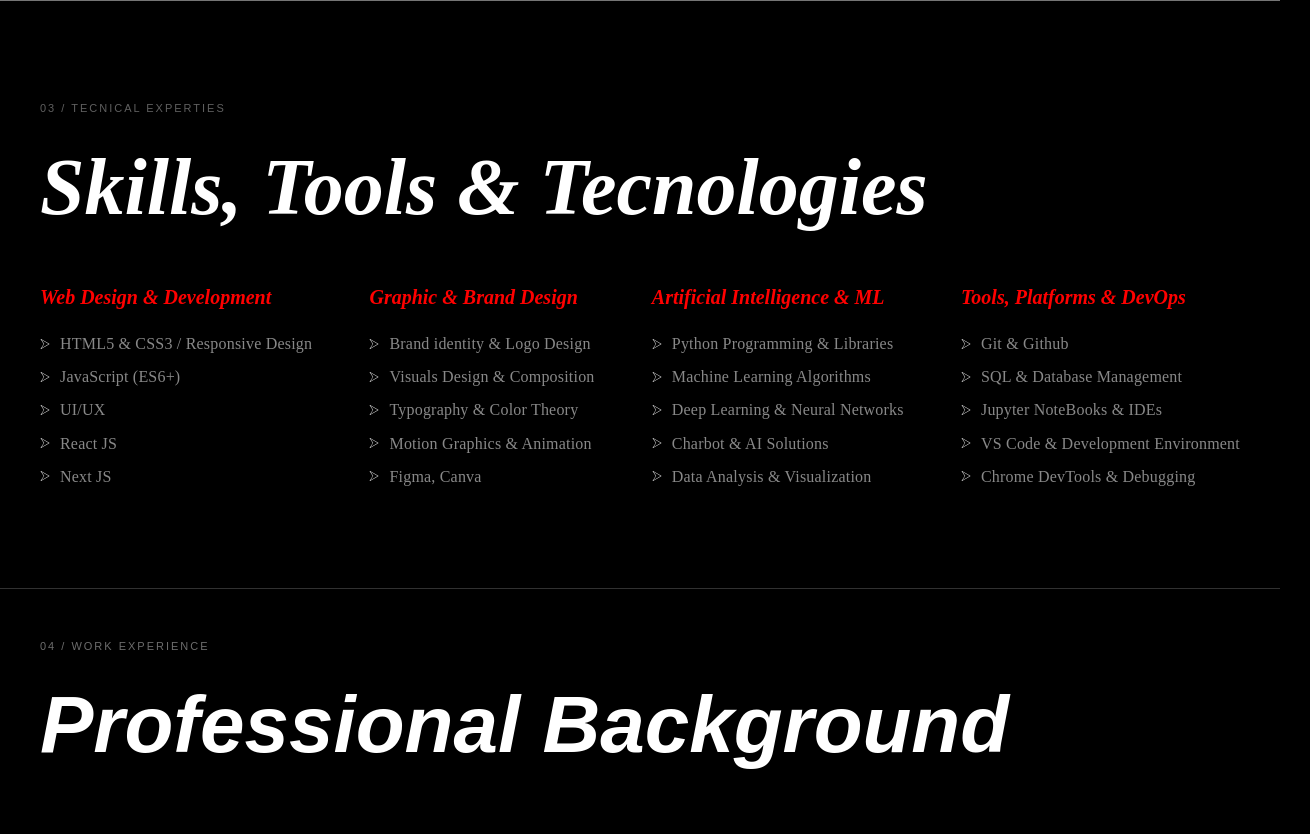
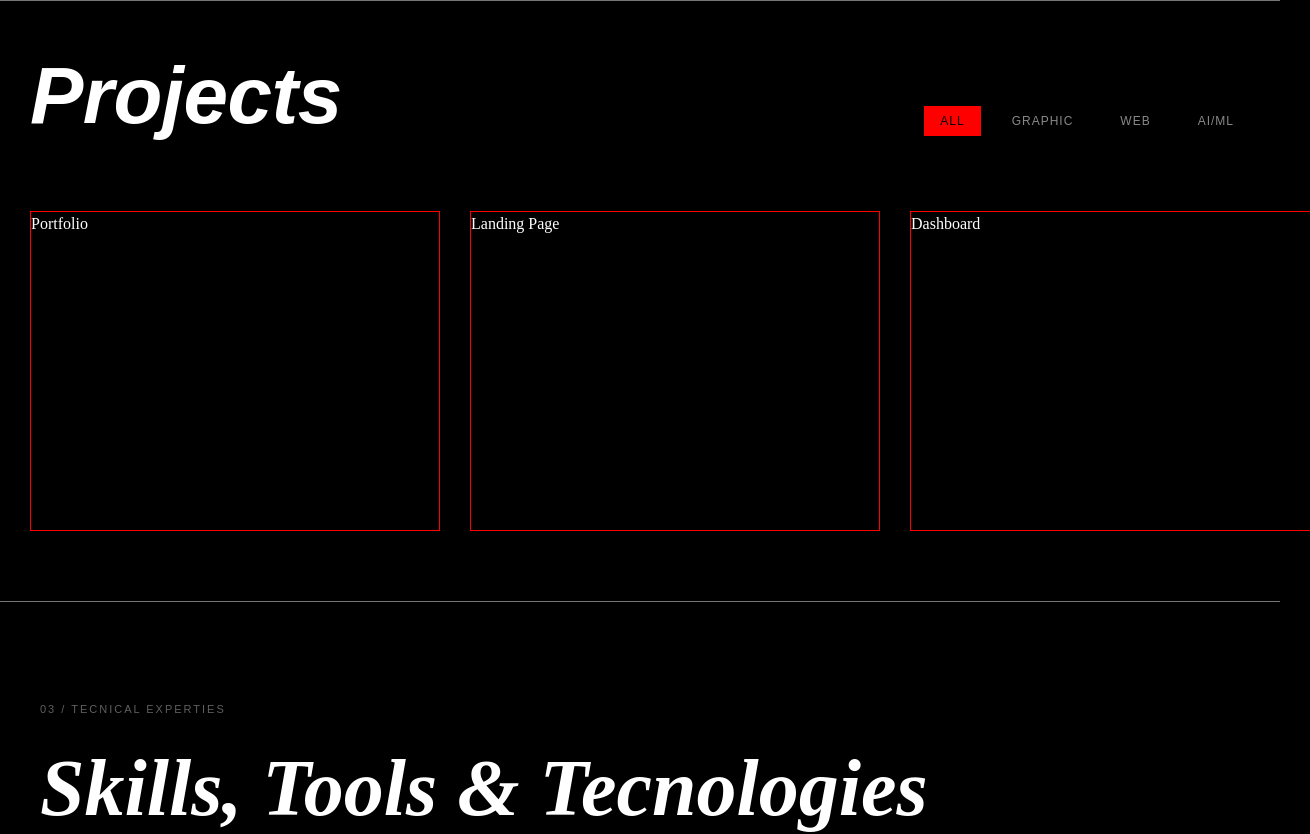
Before and after one commit to byllzz/portfolio, a React (Vite) app: page / in a window 1280 px wide. Shown: the top 834 px of the page, 1310 px wide, since content can reach past the window. Built offline with nearby package versions, Linux system fonts and the light colour scheme; a web font is replaced by a local one.

Commit message:
project section added

```diff
--- a/src/App.jsx
+++ b/src/App.jsx
@@ -3,10 +3,12 @@ import SkillsSection from './sections/SkillsSection';
 import Footer from './sections/Footer';
 import Contact from './sections/Contact';
 import Background from './sections/Background';
+import Projects from './sections/Projects';
 
 export default function App() {
   return (
   <>
+  <Projects />
   <SkillsSection />
    <Background />
   <Contact />
--- /dev/null
+++ b/src/sections/Projects.jsx
@@ -0,0 +1,41 @@
+import React, { useState } from 'react'
+import styles from '../styles/Projects.module.css'
+
+export default function Projects () {
+  const projects = [
+  { id: 1, title: "Portfolio", category: "web" },
+  { id: 2, title: "Landing Page", category: "graphic" },
+  { id: 3, title: "Dashboard", category: "web" },
+  { id: 4, title: "Shop UI", category: "ai/ml" },
+];
+
+ const [activeFilter , setActiveFilter ] = useState("all");
+
+ const filterProjects = activeFilter === "all" ? projects : projects.filter(p => p.category === activeFilter);
+
+
+
+  return(
+    <section className={styles.projectsSection}>
+      <div className={styles.projectsHeader}>
+        <h1>Projects</h1>
+        <div className={styles.filterBtns}>
+          {["all" , "graphic" , "web" , "ai/ml"].map(filter => (
+            <button key={filter} onClick={()=> {
+              setActiveFilter(filter)
+            }} className={`${styles.filterBtn} ${activeFilter === filter ? styles.active : ""}`} >
+              {filter}
+            </button>
+          ))}
+        </div>
+      </div>
+      <div className={styles.projectsWrapper}>
+        {filterProjects.map(item => (
+         <div key={item.id} className={styles.project}>
+          {item.title}
+         </div>
+        ))}
+      </div>
+    </section>
+  )
+}
--- /dev/null
+++ b/src/styles/Projects.module.css
@@ -0,0 +1,89 @@
+.projectsSection {
+  width: 100%;
+  border-top: 1px solid #888888dc;
+  padding-block: 50px;
+  display: flex;
+  flex-direction: column;
+  align-items: flex-start;
+  gap: 30px;
+}
+.projectsHeader {
+  display: flex;
+  width: 100%;
+  max-width: 100%;
+  display: flex;
+  align-items: flex-end;
+  justify-content: space-between;
+  padding: 5px 30px;
+}
+.projectsHeader h1 {
+  font-size: 80px;
+  font-family: "Instrument Serif" ,sans-serif;
+  font-style: italic;
+  letter-spacing: -.5px;
+}
+.projectsHeader .filterBtns {
+  display: flex;
+  align-items: center;
+ gap: 15px;
+ overflow: hidden;
+}
+.filterBtns .filterBtn {
+  font-size: 12px;
+  font-family: "Jetbrains Mono" ,sans-serif;
+  letter-spacing: 1px;
+  color: #888888;
+  text-transform: uppercase;
+  padding: 8px 16px;
+  margin: 0;
+  transition: all .6s ease;
+}
+
+.filterBtns .filterBtn:hover {
+  border: 1px solid #ff0000;
+  color: #ff0000;
+}
+
+.filterBtns button.active {
+  background-color: #ff0000;
+  color: #000;
+}
+.projectsWrapper {
+  width: 100%;
+  display: flex;
+  align-items: center;
+  gap: 30px;
+  overflow-x: scroll;
+  overflow-y: hidden;
+  flex-wrap: nowrap;
+  scroll-behavior: smooth !important;
+  scrollbar-heigh: thin;
+  padding-bottom: 20px;
+ position: relative;
+ left: 30px;
+ margin-top: 40px;
+}
+.projectsWrapper::-webkit-scrollbar {
+  height: 2px;
+}
+
+.projectsWrapper::-webkit-scrollbar-track {
+  background: rgba(255, 255, 255, 0.25);
+  border-radius: 10px;
+}
+
+.projectsWrapper::-webkit-scrollbar-thumb {
+  background: #ff0000;
+  border-radius: 5px;
+}
+
+.projectsWrapper::-webkit-scrollbar-thumb:hover {
+  background: #f0f0f0;
+}
+
+.project {
+  height: 320px;
+  width: 410px;
+  border: 1px solid #ff0000;
+  flex-shrink: 0;
+}
```
